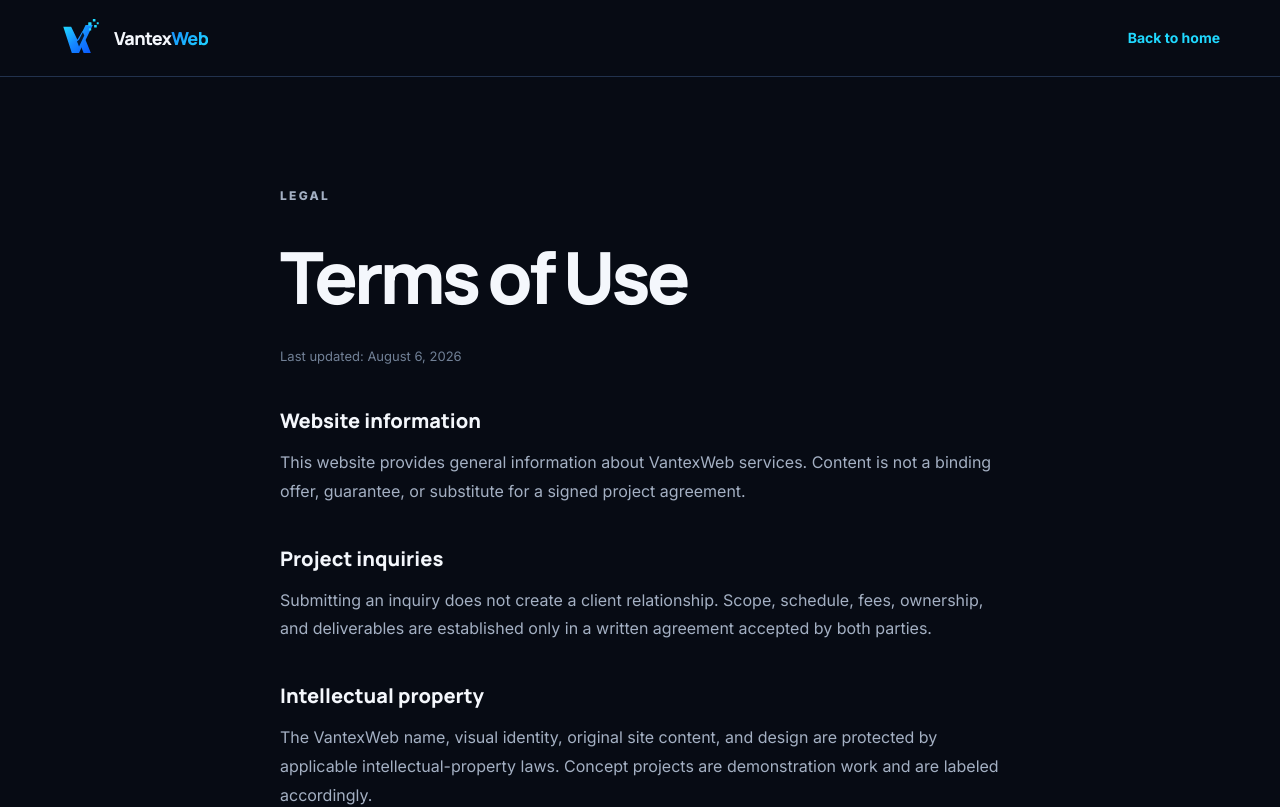
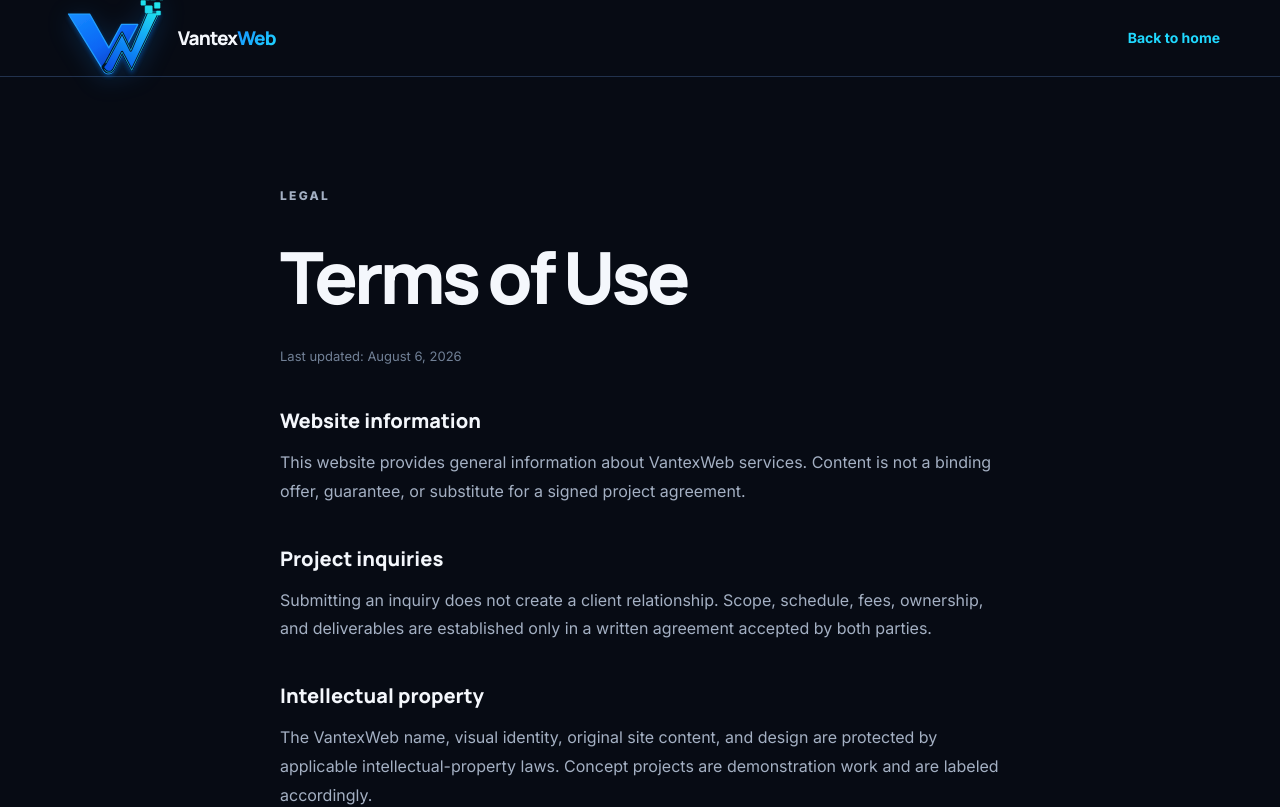
Before and after one commit to arslanrajput-sys/Vantex-Web-Agency, a Next.js app: page /terms in a window 1280 px wide. Shown: the top 807 px of the page. Built offline with nearby package versions, Linux system fonts and the light colour scheme; no server answers.

Commit message:
Refine VantexWeb logo mark

```diff
--- a/app/globals.css
+++ b/app/globals.css
@@ -27,6 +27,7 @@ body { margin: 0; overflow-x: hidden; background: #070B14; color: #F4F7FC; font-
 }
 
 .text-gradient { background: linear-gradient(135deg,#168BFF,#20D9FF); -webkit-background-clip:text; background-clip:text; color:transparent; }
+.brand-mark{width:auto;object-fit:contain;filter:drop-shadow(0 5px 12px rgba(22,139,255,.2));transition:transform .45s cubic-bezier(.16,1,.3,1),filter .45s}.brand-logo:hover .brand-mark{transform:translateY(-2px) scale(1.06);filter:drop-shadow(0 7px 18px rgba(32,217,255,.38))}
 .hero-grid { background-image: linear-gradient(rgba(34,50,77,.14) 1px,transparent 1px),linear-gradient(90deg,rgba(34,50,77,.14) 1px,transparent 1px); background-size:64px 64px; mask-image:linear-gradient(to bottom,black,transparent 88%); }
 .hero-glow { background:radial-gradient(circle,rgba(22,139,255,.22),rgba(32,217,255,.05) 42%,transparent 72%); filter:blur(14px); }
 .browser-frame { overflow:hidden; border:1px solid #2b4266; border-radius:22px; background:linear-gradient(145deg,rgba(17,27,46,.98),rgba(7,11,20,.98)); box-shadow:0 28px 100px rgba(0,0,0,.45),0 0 0 1px rgba(32,217,255,.05),inset 0 1px 0 rgba(255,255,255,.06); }
--- a/components/logo.tsx
+++ b/components/logo.tsx
@@ -2,9 +2,9 @@ import Image from "next/image";
 
 export function Logo({ footer = false }: { footer?: boolean }) {
   return (
-    <a href="#top" className="group inline-flex items-center gap-3" aria-label="VantexWeb home">
-      <Image src="/logo.svg" alt="" width={footer ? 38 : 42} height={footer ? 38 : 42} priority={!footer} />
-      <span className="font-display text-lg font-extrabold tracking-[-0.035em] text-copy">
+    <a href="#top" className="brand-logo group inline-flex items-center gap-2.5" aria-label="VantexWeb home">
+      <Image className="brand-mark" src="/logo.svg" alt="" width={footer ? 45 : 48} height={footer ? 42 : 45} priority={!footer} />
+      <span className="font-display text-[19px] font-extrabold tracking-[-0.045em] text-copy">
         Vantex<span className="text-gradient">Web</span>
       </span>
     </a>
```
Also changed, not shown: public/favicon.svg, public/logo.svg.
